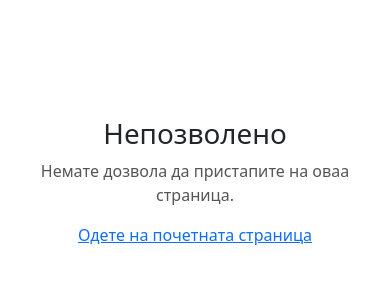
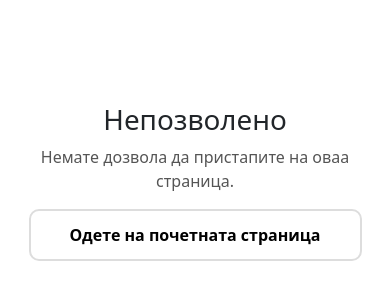
Before and after one commit to DavidGjorgjievski/Opstinski-Sovet, a React (Create React App) app: page /unauthorized in a window 390 px wide. Shown: the part 240-540 px from the top of the page. Built offline with nearby package versions, Linux system fonts and the light colour scheme.

Commit message:
unautorized page button update and online users in topics.js change name on the const

```diff
--- a/src/components/LiveUsersModal.js
+++ b/src/components/LiveUsersModal.js
@@ -2,9 +2,6 @@ import React, { useState, useEffect, useCallback } from "react";
 import "../styles/LiveUsersModal.css";
 import { FontAwesomeIcon } from '@fortawesome/react-fontawesome';
 import { faCircle } from '@fortawesome/free-solid-svg-icons';
-
-
-
 
 const LiveUsersModal = ({ isOpen, onClose, municipalityId, token, role }) => {
   const [onlineUsers, setOnlineUsers] = useState([]);
--- a/src/pages/Topics.js
+++ b/src/pages/Topics.js
@@ -26,7 +26,7 @@ function Topics() {
     const [isLiveModalOpen, setIsLiveModalOpen] = useState(false);
     const [sessionTitle, setSessionTitle] = useState('');
 
-    const [onlineUsers, setOnlineUsers] = useState(0);
+    const [onlineUsersNumber, setOnlineUsersNumber] = useState(0);
 
     const [isRestartModalOpen, setIsRestartModalOpen] = useState(false);
     const [restartTopicId, setRestartTopicId] = useState(null);
@@ -217,7 +217,7 @@ const handleClickOutside = useCallback(
 
         if (response.ok) {
             const data = await response.json();
-            setOnlineUsers(data);
+            setOnlineUsersNumber(data);
         } else {
             console.error("Failed to fetch online users:", response.status);
         }
@@ -912,7 +912,7 @@ useEffect(() => {
                             <div>
                             <div className="number" onClick={() => setIsLiveModalOpen(true)}>
                                 <p className='number-content'>
-                                <span className='number-content-span'>{onlineUsers}</span>
+                                <span className='number-content-span'>{onlineUsersNumber}</span>
                                 <FontAwesomeIcon icon={faUsers} />
                                 </p>
                             </div>
--- a/src/pages/Unauthorized.js
+++ b/src/pages/Unauthorized.js
@@ -1,12 +1,13 @@
 import React from 'react';
 import { Link } from 'react-router-dom';
+import '../styles/Unauthorized.css';
 
 const Unauthorized = () => {
     return (
        <div>
             <h1>Непозволено</h1>
             <p>Немате дозвола да пристапите на оваа страница.</p>
-            <Link to="/">Одете на почетната страница</Link>
+            <Link to="/" className="unauthorized-back-button">Одете на почетната страница</Link>
         </div>
     );
 };
--- /dev/null
+++ b/src/styles/Unauthorized.css
@@ -0,0 +1,29 @@
+.unauthorized-back-button {
+    display: inline-block;
+    background-color: white;
+    padding: 8px 20px;
+    font-size: 14px;
+    border: 2px solid #ddd;
+    font-weight: bold;
+    text-align: center;
+    border-radius: 10px;
+    color: black;
+    cursor: pointer;
+    transition: background-color 0.3s, color 0.3s, border-color 0.3s, transform 0.2s ease-in-out;
+    text-decoration: none;
+    max-width: 90%;
+    box-sizing: border-box;
+}
+
+.unauthorized-back-button:hover {
+    background-color: #ddd;
+    transform: scale(1.03);
+}
+
+@media (max-width: 600px) {
+    .unauthorized-back-button {
+        width: 100%;
+        font-size: 16px;
+        padding: 12px;
+    }
+}
```
